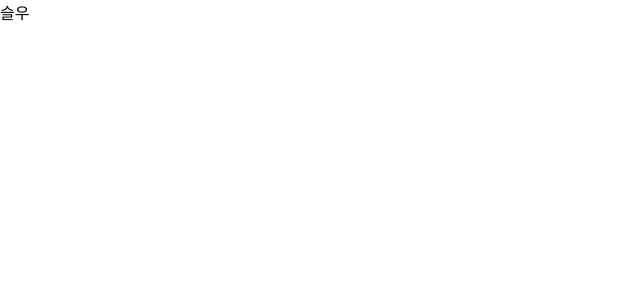
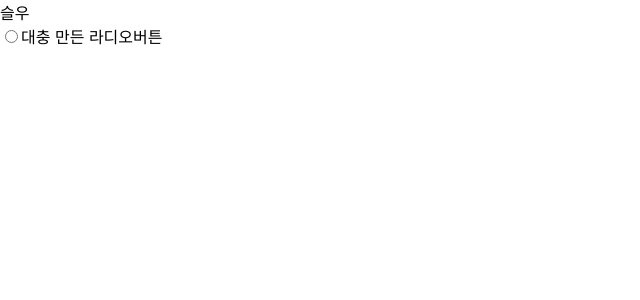
Before and after one commit to LIKESEAL/web-dashboard, a React (Create React App) app: page /sw in a window 1280 px wide. Shown: the top 300 px of the page, without its empty margins (0-640 px from the left). Built offline with nearby package versions, Linux system fonts and the light colour scheme.

Commit message:
[ Feat ] 슬우 페이지에 샘플 라디오 버튼 생성 : SW (#5)

```diff
--- a/package.json
+++ b/package.json
@@ -3,14 +3,11 @@
   "version": "0.1.0",
   "private": true,
   "dependencies": {
-    "@testing-library/jest-dom": "^5.11.4",
-    "@testing-library/react": "^11.1.0",
-    "@testing-library/user-event": "^12.1.10",
     "react": "^17.0.1",
     "react-dom": "^17.0.1",
     "react-router-dom": "^5.2.0",
     "react-scripts": "4.0.1",
-    "web-vitals": "^0.2.4"
+    "styled-components": "^5.2.1"
   },
   "scripts": {
     "start": "react-scripts start",
--- /dev/null
+++ b/src/components/Radio/TempRadio/index.jsx
@@ -0,0 +1,19 @@
+import React, {useState} from 'react';
+import S from './styled';
+
+function TempRadio({text}) {
+    const [radioState, setRadioState] = useState(false);
+
+    const handleRadioState = () => {
+        setRadioState(!radioState);
+    }
+  return (
+    <div>
+      <S.Radio type="radio" checked={radioState} onClick={handleRadioState}/>
+      <S.Text color={radioState?"blue":"black"} onClick={handleRadioState}>{text}</S.Text>
+    </div>
+  );
+}
+
+
+export default TempRadio;
--- /dev/null
+++ b/src/components/Radio/TempRadio/styled.js
@@ -0,0 +1,15 @@
+import styled from 'styled-components';
+
+const Radio = styled.input`
+cursor: pointer;
+`;
+
+const Text = styled.label`
+color: ${props=>props.color};
+cursor: pointer;
+`
+
+export default {
+    Radio,
+    Text
+}
--- a/src/pages/Ji/index.jsx
+++ b/src/pages/Ji/index.jsx
@@ -1,4 +1,5 @@
 import React from 'react';
+
 function Ji() {
   return (
     <div>
--- a/src/pages/Seul/index.jsx
+++ b/src/pages/Seul/index.jsx
@@ -1,9 +1,11 @@
 import React from 'react';
+import TempRadio from '../../components/Radio/TempRadio';
 
 function Seul() {
   return (
     <div>
       슬우
+      <TempRadio text={"대충 만든 라디오버튼"}/>
     </div>
   );
 }
```
Also changed, not shown: 2 other files (tests, documents, lock files or other folders).
